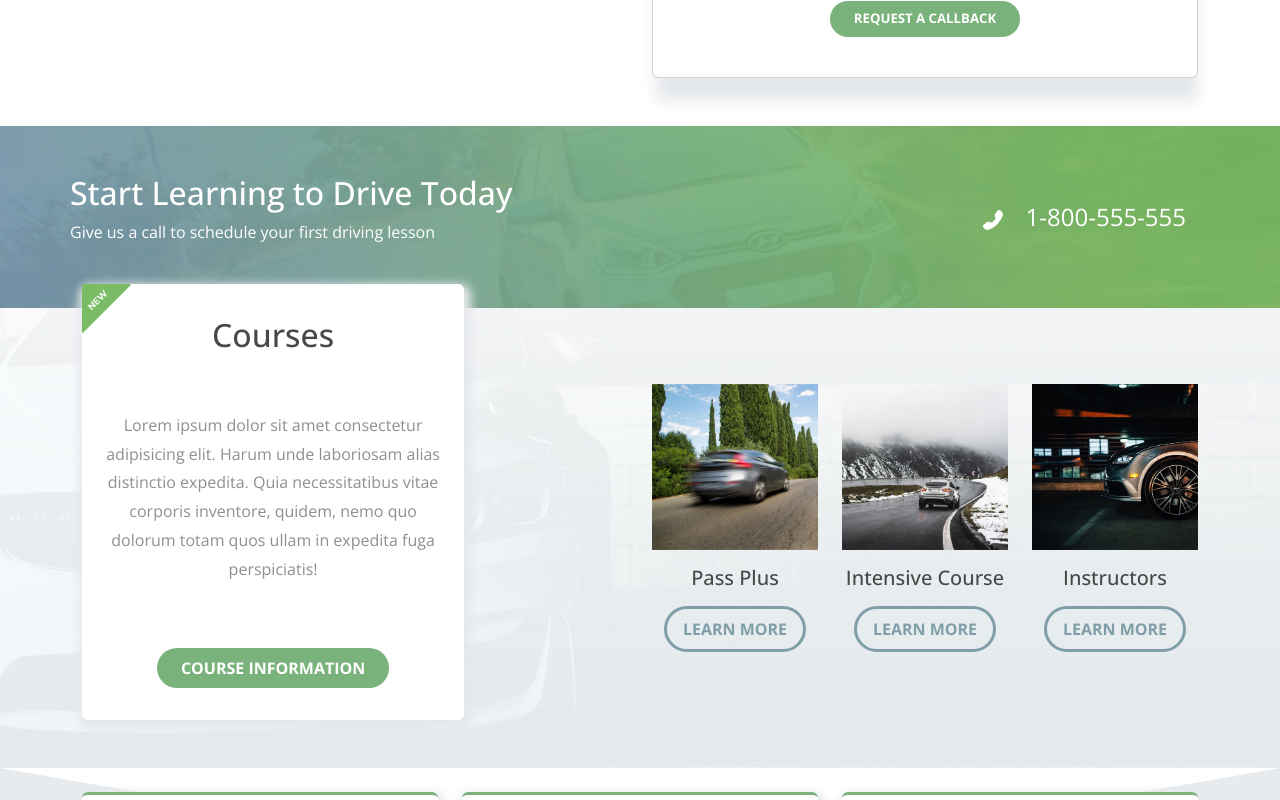
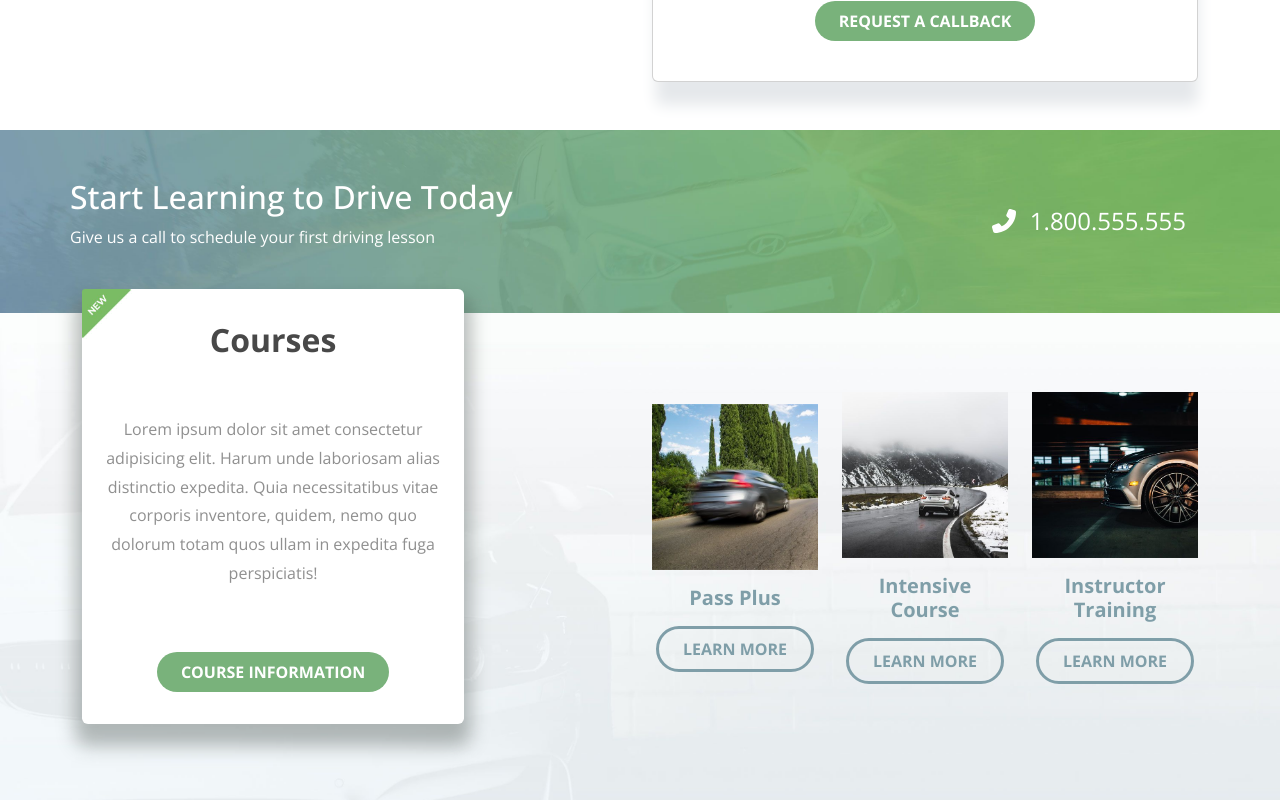
Before and after one commit to LorenzoTesoro/proj-html-vuejs, a Vue app: page / in a window 1280 px wide. Shown: the part 1060-1860 px from the top of the page. Built offline with nearby package versions, Linux system fonts and the light colour scheme.

Commit message:
refactoring main and footer

```diff
--- a/src/assets/data/courses.js
+++ b/src/assets/data/courses.js
@@ -1,16 +1,13 @@
 const courses = [
   {
+    image: "/images/courses-passplus.jpg",
     name: "Pass Plus",
   },
   {
+    image: "/images/course-intensive.jpg",
     name: "Intensive Course",
   },
-  {
-    name: "Automatic",
-  },
-  {
-    name: "Instructor Training",
-  },
+  { image: "/images/courses-instructor.jpg", name: "Instructor Training" },
 ];
 
 export default courses;
--- a/src/assets/scss/partials/_footer.scss
+++ b/src/assets/scss/partials/_footer.scss
@@ -57,9 +57,6 @@ footer {
       color: $lighter;
     }
 
-    .bi-telephone-fill {
-      transform: rotate(270deg);
-    }
     a {
       color: $primary;
       font-size: $fs_sm;
--- a/src/assets/scss/partials/_main.scss
+++ b/src/assets/scss/partials/_main.scss
@@ -3,9 +3,6 @@
 main {
   .jumbotron {
     background-image: url("/images/homepage-hero-background.jpg");
-    background-repeat: no-repeat;
-    background-size: cover;
-    background-position: center;
     height: 600px;
 
     .container {
@@ -25,24 +22,25 @@ main {
       width: 50px;
       aspect-ratio: 1;
       background-color: $lighter;
-      color: $primary;
-      .calendar {
-        color: $dark_hash;
-      }
+      z-index: 1000;
+      box-shadow: 5px 5px 18px 5px rgba($dark_hash, 0.54);
       &.cost {
         position: absolute;
         right: -150px;
         top: 170px;
-        box-shadow: 2px 2px 10px 2px $dark_hash;
+        color: $primary;
       }
       &.demos {
         position: absolute;
         right: -150px;
         top: 110px;
-        box-shadow: 2px 2px 10px 2px $dark_hash;
+        color: $dark_hash;
       }
       .price {
         font-weight: 900;
+        span {
+          font-size: 0.725rem;
+        }
       }
       .on_sale {
         font-size: $fs-xs;
@@ -53,11 +51,7 @@ main {
   /* /.jumbotron */
   .book_lesson {
     margin-bottom: 2rem;
-    p {
-      color: $dark_hash;
-      filter: brightness(200%);
-      line-height: 1.8;
-    }
+
     .title {
       h2 {
         padding-top: 5rem;
@@ -93,58 +87,36 @@ main {
           border: 0.1rem solid $light_hash;
           outline-style: none;
         }
-        button {
-          font-size: $fs-md;
-          font-weight: 700;
-          padding: 0.5rem 1.5rem 0.5rem 1.5rem;
-        }
-        svg {
-          position: absolute;
-          right: 50px;
-          top: 200px;
-        }
       }
     }
   }
   /* /.book_lesson */
   .cta {
     background-image: url(/images/horizontal-cta-background.jpg);
-    background-size: cover;
-    background-position: center;
     color: $lighter;
     padding: 3rem 1.5rem 3rem 0;
 
-    h2 {
-      color: $lighter;
-    }
     .col:last-of-type {
       align-self: center;
       text-align: right;
       font-size: 1.5rem;
-      svg {
-        transform: rotate(270deg);
-        margin-right: 1rem;
-      }
     }
   }
   /* /.cta */
   .courses {
     background-image: url("/images/promise-background.jpg");
-    background-size: cover;
-    background-position: bottom;
     padding-top: 0.5rem;
     padding-bottom: 3rem;
 
+    h5 {
+      color: $secondary;
+    }
     .card {
-      margin-top: -2rem;
+      top: -2rem;
       width: 70%;
       position: relative;
+      box-shadow: 0px 15px 18px 7px rgba(63, 72, 67, 0.37);
 
-      p {
-        color: $dark_hash;
-        filter: brightness(200%);
-        line-height: 1.8;
-      }
       .corner {
         width: 50px;
         position: absolute;
@@ -168,7 +140,6 @@ main {
         border: 3px solid $secondary;
         color: $secondary;
         background: none;
-        padding: 0.5rem 1rem;
       }
     }
   }
@@ -236,11 +207,6 @@ main {
         padding-right: 0.8rem;
       }
     }
-    p {
-      color: $dark_hash;
-      filter: brightness(200%);
-      line-height: 1.8;
-    }
     .card {
       border-top: 3px solid $primary;
       position: relative;
@@ -261,23 +227,12 @@ main {
   }
   /* /.instructors */
   .testimonials {
-    padding-top: 5rem;
+    padding-top: 6rem;
     padding-bottom: 6rem;
     background-image: url("/images/testimonial-background.jpg");
-    background-size: cover;
-    background-position: center;
-
-    p {
-      color: $dark_hash;
-      filter: brightness(200%);
-      line-height: 1.8;
-    }
 
     img {
       width: 100px;
-    }
-    h5 {
-      filter: brightness(200%);
     }
     .testimonial_review {
       width: 50%;
@@ -304,8 +259,6 @@ main {
   /* /.testimonials */
   .news {
     background-image: url("/images/latestnews-background.jpg");
-    background-size: cover;
-    background-position: center;
     padding-bottom: 1rem;
 
     .container {
@@ -327,12 +280,9 @@ main {
       z-index: 1;
       top: -1.5rem;
     }
-    h5,
-    button {
+    h5 {
       color: $primary;
-      filter: saturate(1.5);
     }
-    p,
     .caption {
       color: $dark_hash;
       filter: brightness(200%);
@@ -349,16 +299,12 @@ main {
   /* /.news */
   .newsletter {
     background-image: url("/images/newsletter_background.jpg");
-    background-size: cover;
-    background-position: center;
     padding: 2rem 0 2rem 0;
 
     .container {
       display: flex;
       flex-direction: column;
       width: 50%;
-      filter: saturate(1.5);
-
       input {
         border: 0.1px solid $light_hash;
         outline-style: none;
--- a/src/assets/scss/style.scss
+++ b/src/assets/scss/style.scss
@@ -10,7 +10,14 @@
 body {
   font-family: "Open Sans", sans-serif;
 }
-
+main {
+  /* section background positioning */
+  section {
+    background-repeat: no-repeat;
+    background-size: cover;
+    background-position: center;
+  }
+}
 img {
   max-width: 100%;
 }
@@ -20,14 +27,20 @@ a {
 ul {
   list-style: none;
 }
-.phone {
+.fa-phone {
   transform: rotate(270deg);
 }
 /* colors */
-h2,
+h2:not(.cta h2),
 h3,
 h5 {
   color: $dark_hash;
+  font-weight: 700;
+}
+main p:not(.jumbotron p, .cta p) {
+  color: $dark_hash;
+  filter: brightness(200%);
+  line-height: 1.8;
 }
 
 /* hover effects */
--- a/src/components/layout/AppFooter.vue
+++ b/src/components/layout/AppFooter.vue
@@ -49,6 +49,10 @@ export default {
                 <font-awesome-icon icon="fa-solid fa-circle-arrow-right" />
                 <a href="" class="ps-3">{{ course.name }}</a>
               </li>
+              <li>
+                <font-awesome-icon icon="fa-solid fa-circle-arrow-right" />
+                <a href="" class="ps-3">Automatic</a>
+              </li>
             </ul>
           </div>
           <!-- /.col -->
--- a/src/components/layout/AppHeader.vue
+++ b/src/components/layout/AppHeader.vue
@@ -1,8 +1,14 @@
 <script>
 import NavBar from "../utilities/NavBar.vue";
+import contacts_icons from "../../assets/data/contacts_icons.js";
 
 export default {
   name: "AppHeader",
+  data() {
+    return {
+      contacts_icons,
+    };
+  },
   components: {
     NavBar,
   },
@@ -21,7 +27,7 @@ export default {
           <div class="col d-flex align-items-center justify-content-end">
             <font-awesome-icon icon="fa-solid fa-phone" class="phone" />
             <div class="ps-3">
-              Give us a call to book your tuition! 1-800-555-555
+              Give us a call to book your tuition! {{ contacts_icons[1].name }}
             </div>
           </div>
           <!-- top_right -->
--- a/src/components/main_sections/BookSection.vue
+++ b/src/components/main_sections/BookSection.vue
@@ -8,7 +8,6 @@ export default {
 };
 </script>
 
-<!-- TODO: ADD ICON TO NAME INPUT -->
 <template>
   <section class="book_lesson pb-3">
     <div class="container">
--- a/src/components/main_sections/CoursesSection.vue
+++ b/src/components/main_sections/CoursesSection.vue
@@ -1,9 +1,15 @@
 <script>
 import CardItem from "../utilities/CardItem.vue";
 import ButtonItem from "../utilities/ButtonItem.vue";
+import courses from "../../assets/data/courses";
 
 export default {
   name: "CoursesSection",
+  data() {
+    return {
+      courses,
+    };
+  },
   components: {
     CardItem,
     ButtonItem,
@@ -32,23 +38,9 @@ export default {
         </div>
         <!-- /.col -->
         <div class="col courses_features">
-          <div>
-            <img class="mb-3" src="/images/courses-passplus.jpg" alt="" />
-            <h5 class="text-center mb-3">Pass Plus</h5>
-            <div class="text-center">
-              <ButtonItem>Learn More</ButtonItem>
-            </div>
-          </div>
-          <div>
-            <img class="mb-3" src="/images/course-intensive.jpg" alt="" />
-            <h5 class="text-center mb-3">Intensive Course</h5>
-            <div class="text-center">
-              <ButtonItem>Learn More</ButtonItem>
-            </div>
-          </div>
-          <div>
-            <img class="mb-3" src="/images/courses-instructor.jpg" alt="" />
-            <h5 class="text-center mb-3">Instructors</h5>
+          <div v-for="course in courses">
+            <img class="mb-3" :src="`${course.image}`" alt="" />
+            <h5 class="text-center mb-3">{{ course.name }}</h5>
             <div class="text-center">
               <ButtonItem>Learn More</ButtonItem>
             </div>
--- a/src/components/main_sections/CtaSection.vue
+++ b/src/components/main_sections/CtaSection.vue
@@ -1,6 +1,12 @@
 <script>
+import contacts_icons from "../../assets/data/contacts_icons.js";
 export default {
   name: "CtaSection",
+  data() {
+    return {
+      contacts_icons,
+    };
+  },
 };
 </script>
 
@@ -14,20 +20,8 @@ export default {
         </div>
         <!-- /. title -->
         <div class="col">
-          <svg
-            xmlns="http://www.w3.org/2000/svg"
-            width="20"
-            height="20"
-            fill="currentColor"
-            class="bi bi-telephone-fill"
-            viewBox="0 0 16 16"
-          >
-            <path
-              fill-rule="evenodd"
-              d="M1.885.511a1.745 1.745 0 0 1 2.61.163L6.29 2.98c.329.423.445.974.315 1.494l-.547 2.19a.678.678 0 0 0 .178.643l2.457 2.457a.678.678 0 0 0 .644.178l2.189-.547a1.745 1.745 0 0 1 1.494.315l2.306 1.794c.829.645.905 1.87.163 2.611l-1.034 1.034c-.74.74-1.846 1.065-2.877.702a18.634 18.634 0 0 1-7.01-4.42 18.634 18.634 0 0 1-4.42-7.009c-.362-1.03-.037-2.137.703-2.877L1.885.511z"
-            />
-          </svg>
-          1-800-555-555
+          <font-awesome-icon icon="fa-solid fa-phone" class="phone me-2" />
+          {{ contacts_icons[1].name }}
         </div>
         <!-- ./cta -->
       </div>
--- a/src/components/main_sections/HeroSection.vue
+++ b/src/components/main_sections/HeroSection.vue
@@ -10,22 +10,11 @@ export default {
       <h1>Drive with Avada</h1>
       <p>We offer the finest driving tuition money can buy</p>
       <div class="square cost rounded">
-        <div class="price">$ 39</div>
+        <div class="price"><span class="align-top">$</span> 39</div>
         <div class="on_sale">On Sale</div>
       </div>
       <div class="square demos rounded">
-        <svg
-          xmlns="http://www.w3.org/2000/svg"
-          width="16"
-          height="16"
-          fill="currentColor"
-          class="bi bi-calendar3-fill"
-          viewBox="0 0 16 16"
-        >
-          <path
-            d="M0 2a2 2 0 0 1 2-2h12a2 2 0 0 1 2 2H0zm0 1v11a2 2 0 0 0 2 2h12a2 2 0 0 0 2-2V3H0z"
-          />
-        </svg>
+        <font-awesome-icon icon="fa-solid fa-square-check" />
         <div class="on_sale">Demos</div>
       </div>
     </div>
--- a/src/main.js
+++ b/src/main.js
@@ -9,6 +9,7 @@ import {
   faEnvelope,
   faLink,
   faCircleArrowRight,
+  faSquareCheck,
 } from "@fortawesome/free-solid-svg-icons";
 
 import {
@@ -27,7 +28,8 @@ library.add(
   faPhone,
   faEnvelope,
   faLink,
-  faCircleArrowRight
+  faCircleArrowRight,
+  faSquareCheck
 );
 
 createApp(App).component("font-awesome-icon", FontAwesomeIcon).mount("#app");
```
